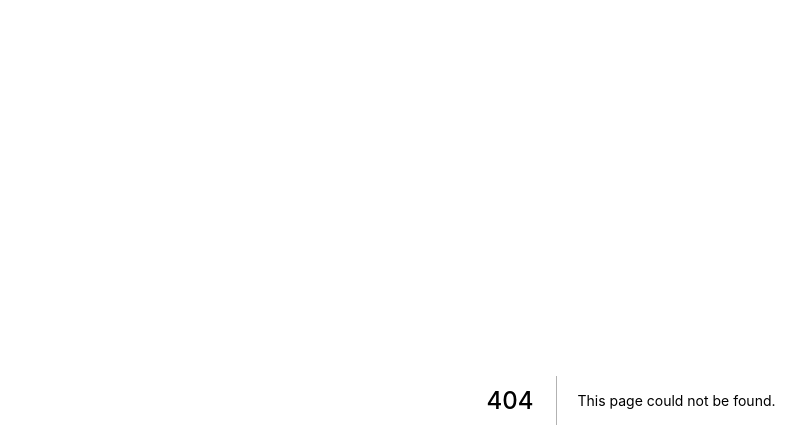
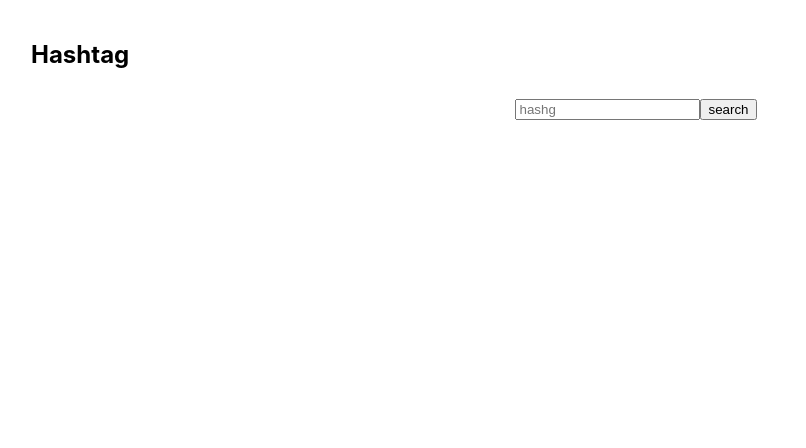
Before and after one commit to Tristan-tsan/hackatweet, a Next.js app in the folder frontend/: page /hashtag in a window 1280 px wide. Before the commit this address had no page. Shown: the top 448 px of the page, without its empty margins (9-815 px from the left). Built offline with nearby package versions, Linux system fonts and the light colour scheme.

Commit message:
en cours

```diff
--- /dev/null
+++ b/frontend/components/Hashtag.js
@@ -0,0 +1,43 @@
+import Head from 'next/head';
+import styles from '../styles/Hashtag.module.css';
+import { useEffect, useState } from 'react';
+import { useDispatch, useSelector } from 'react-redux';
+//import Moment from 'react-moment';
+//import { Modal } from 'antd';
+import Link from 'next/link';
+//import Article from './Article';
+
+function Hashtag() {
+	const hashtag = useSelector((state) => state.hashtag.value);
+    const [searchHash, setSearchHash] = useState('');
+
+    const searchButton = () => {
+        if(searchHash != '') {
+
+            console.log(searchHash);
+        }
+        else{console.log('vide')}
+    }
+
+
+
+	return (
+
+		<div>
+			<Head>
+				<title>Hashtag</title>
+			</Head>
+			<div className={styles.container}>
+				<h2 className={styles.title}>Hashtag</h2>
+				<div className={styles.searchContainer}>
+					<input type='text' placeholder='hashg' onChange={(e)=>setSearchHash(e.target.value)} value={searchHash} />
+                    <button id='searchButton' onClick={() => searchButton()}>search</button>
+
+				</div>
+			</div>
+		</div>
+
+	);
+}
+
+export default Hashtag;
--- a/frontend/components/Home.js
+++ b/frontend/components/Home.js
@@ -5,7 +5,7 @@ function Home() {
     <div>
       <main className={styles.main}>
         <h1 className={styles.title}>
-          Welcome to <a href="https://nextjs.org">Next.js!</a>
+          See what's happening <a href="https://nextjs.org">Next.js!</a>
         </h1>
       </main>
     </div>
--- a/frontend/pages/_app.js
+++ b/frontend/pages/_app.js
@@ -1,14 +1,33 @@
 import '../styles/globals.css';
 import Head from 'next/head';
 
+import { Provider } from 'react-redux';
+import { combineReducers, configureStore } from '@reduxjs/toolkit'; //add combineReducers pour config persistor
+import hashtag from '../reducers/hashtag';
+//import user from '../reducers/user';
+//import hiddenArticles from '../reducers/hiddenArticles'
+
+//config redux persistor
+import { persistStore, persistReducer } from 'redux-persist';
+import { PersistGate } from 'redux-persist/integration/react';
+import storage from 'redux-persist/lib/storage';
+
+const reducers = combineReducers({ hashtag });
+const persistConfig = { key: 'hackatweet', storage };
+
+const store = configureStore({
+  reducer: persistReducer(persistConfig, reducers),
+  middleware: (getDefaultMiddleware) => getDefaultMiddleware({ serializableCheck: false })
+});
+
 function App({ Component, pageProps }) {
   return (
-    <>
+    <Provider store={store}>
       <Head>
         <title>Next.js App</title>
       </Head>
       <Component {...pageProps} />
-    </>
+    </Provider>
   );
 }
 
--- /dev/null
+++ b/frontend/pages/hashtag.js
@@ -0,0 +1,7 @@
+import Hashtag from '../components/hashtag';
+
+function HashtagPage() {
+  return <Hashtag />;
+}
+
+export default HashtagPage;
--- /dev/null
+++ b/frontend/reducers/hashtag.js
@@ -0,0 +1,24 @@
+import { createSlice } from '@reduxjs/toolkit';
+
+const initialState = {
+	value: [],
+};
+
+export const hashtagSlice = createSlice({
+	name: 'hashtag',
+	initialState,
+	reducers: {
+		addBookmark: (state, action) => {
+			state.value.push(action.payload);
+		},
+		removeBookmark: (state, action) => {
+			state.value = state.value.filter(bookmark => bookmark.title !== action.payload.title);
+		},
+		removeAllBookmark: (state) => {
+			state.value = [];
+		},
+	},
+});
+
+export const { addBookmark, removeBookmark, removeAllBookmark } = hashtagSlice.actions;
+export default hashtagSlice.reducer;
--- /dev/null
+++ b/frontend/styles/Hashtag.module.css
@@ -0,0 +1,17 @@
+.container {
+	width: 100vw;
+	padding: 10px 0px 10px 10px;
+}
+
+.searchContainer {
+	display: flex;
+	flex-wrap: wrap;
+	align-items: center;
+	justify-content: center;
+	margin-bottom: 20px;
+}
+
+.title {
+	margin: 30px;
+
+}
```
Also changed, not shown: frontend/package.json (+5 -8 lines), 1 other file (tests, documents, lock files or other folders).
